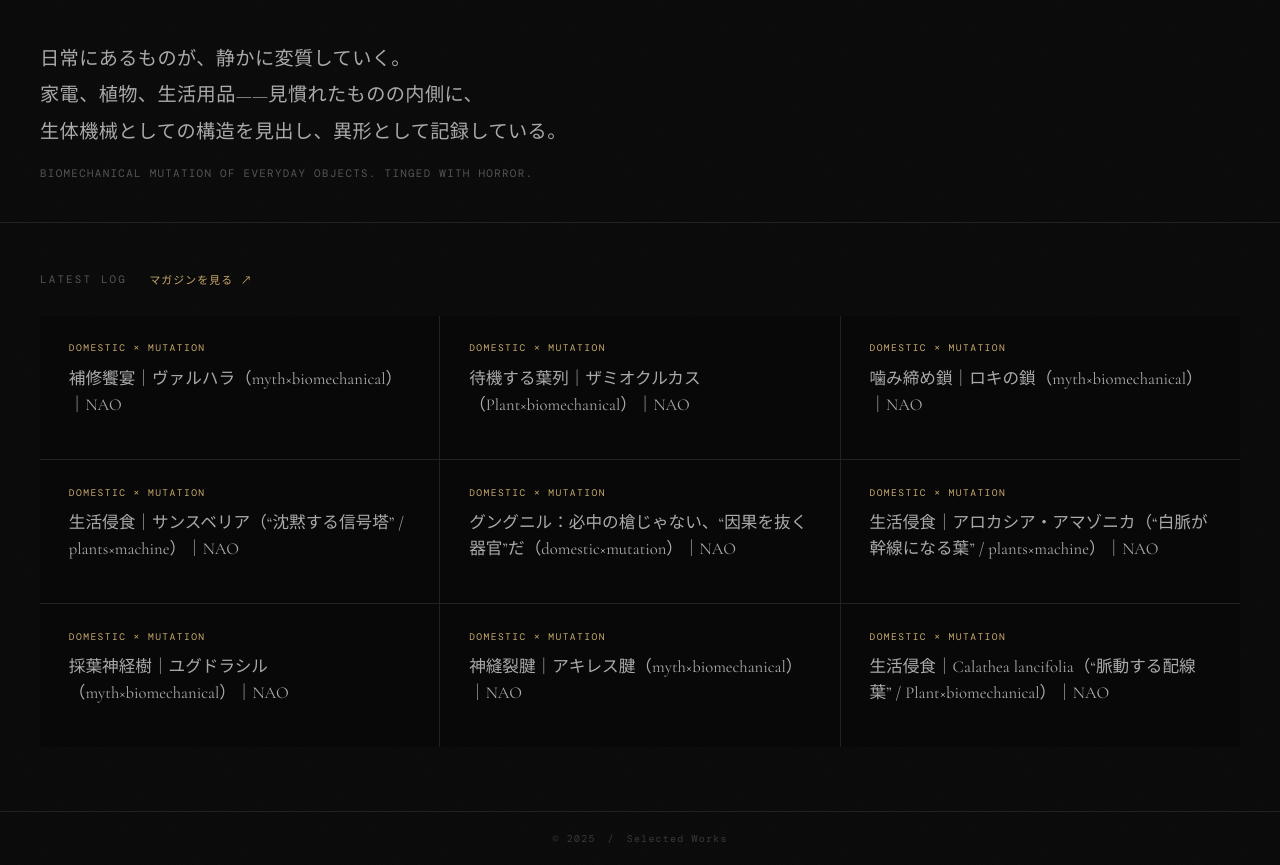
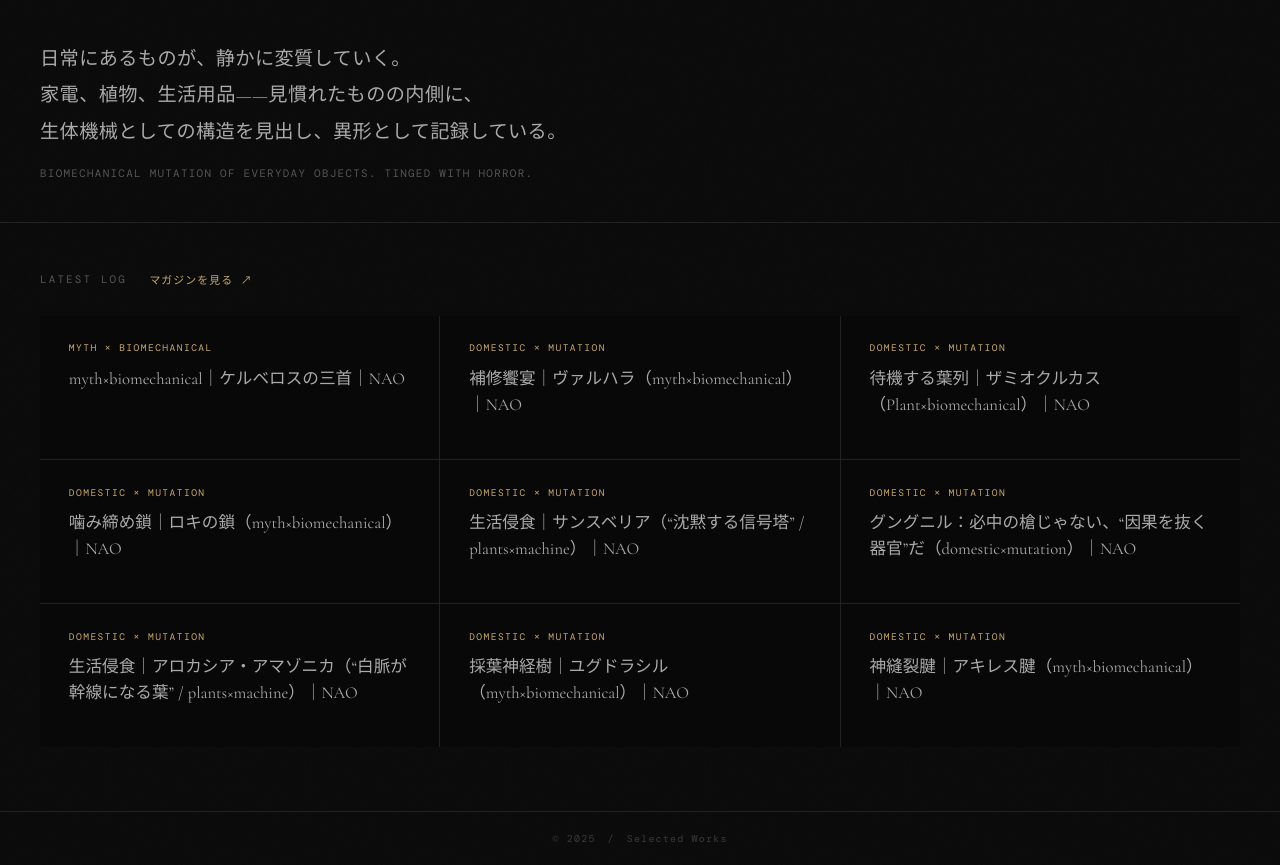
Before and after one commit to swimukichi/gallery, a plain HTML site: page index.html in a window 1280 px wide. Both pictures are taken after a click on the button "NOTE". Shown: the part 68-933 px from the top of the page. Drawn offline with nearby package versions, Linux system fonts and the light colour scheme; a web font is replaced by a local one.

Commit message:
Update NOTE tab: add Cerberus article, remove oldest entry (Calathea lancifolia)

```diff
--- a/index.html
+++ b/index.html
@@ -95,6 +95,11 @@
         </h2>
         <div class="note-cards">
 <!-- NOTE_START -->
+          <a class="note-card" href="https://note.com/swi0801/n/nbaa50669ed9d" target="_blank" rel="noopener noreferrer">
+    <span class="note-card-tag">myth × biomechanical</span>
+    <h3 class="note-card-title">myth×biomechanical｜ケルベロスの三首｜NAO</h3>
+    <span class="note-card-date"></span>
+  </a>
           <a class="note-card" href="https://note.com/swi0801/n/n0d077d5bdb68" target="_blank" rel="noopener noreferrer">
     <span class="note-card-tag">domestic × mutation</span>
     <h3 class="note-card-title">補修饗宴｜ヴァルハラ（myth×biomechanical）｜NAO</h3>
@@ -133,11 +138,6 @@
           <a class="note-card" href="https://note.com/swi0801/n/n74fe14036406" target="_blank" rel="noopener noreferrer">
     <span class="note-card-tag">domestic × mutation</span>
     <h3 class="note-card-title">神縫裂腱｜アキレス腱（myth×biomechanical）｜NAO</h3>
-    <span class="note-card-date"></span>
-  </a>
-          <a class="note-card" href="https://note.com/swi0801/n/nf58d1651abd9" target="_blank" rel="noopener noreferrer">
-    <span class="note-card-tag">domestic × mutation</span>
-    <h3 class="note-card-title">生活侵食｜Calathea lancifolia（“脈動する配線葉” / Plant×biomechanical）｜NAO</h3>
     <span class="note-card-date"></span>
   </a>
 
```
